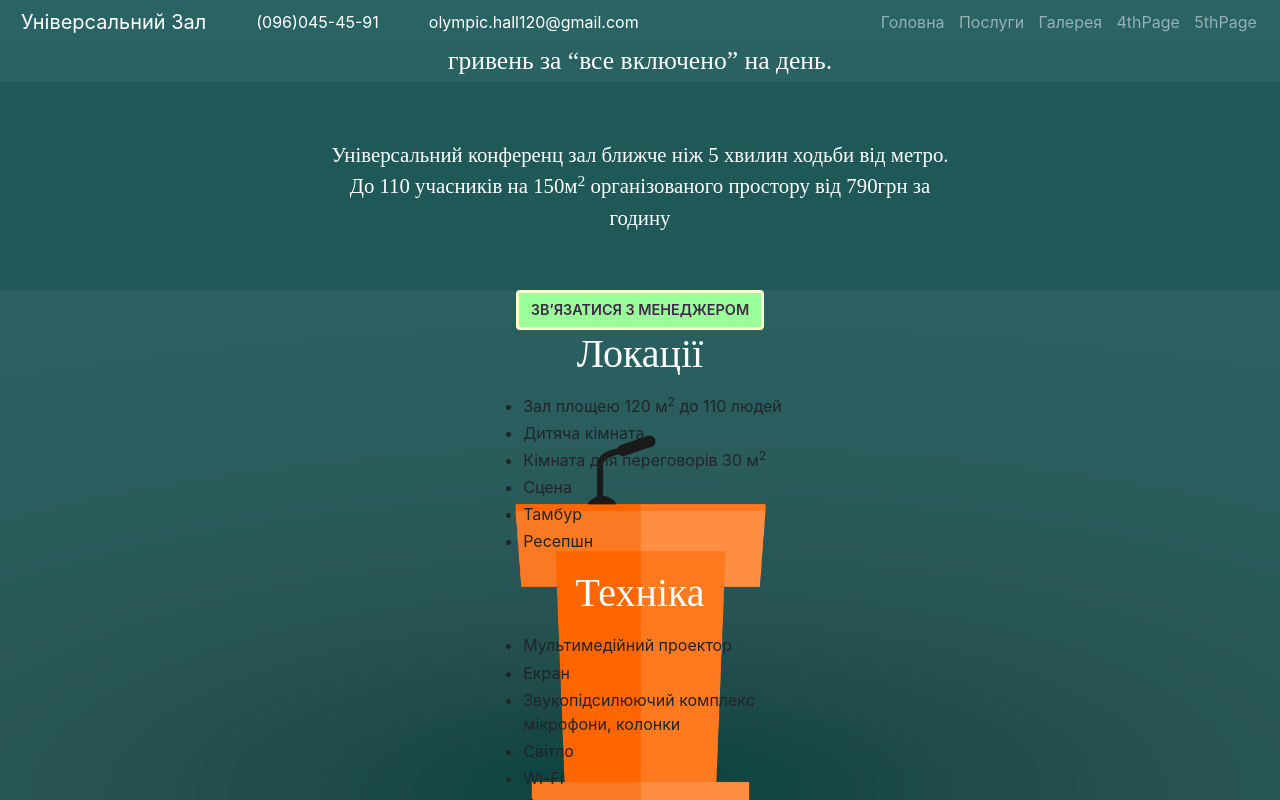
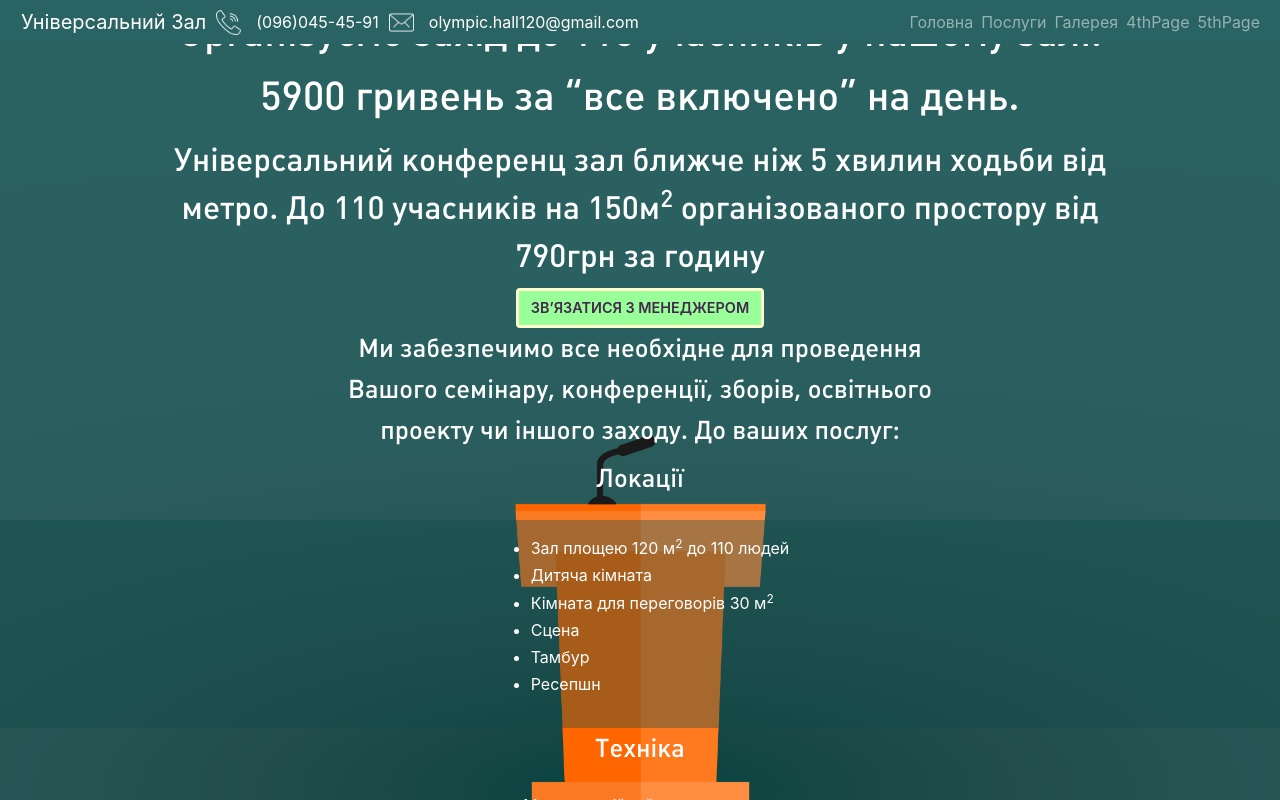
Before and after one commit to markbugatti/olympicHallApp, a website: page app/index.html in a window 1280 px wide. Drawn offline with nearby package versions, Linux system fonts and the light colour scheme; a web font is replaced by a local one.

Commit message:
second page first slide adjusted

```diff
--- a/app/index.html
+++ b/app/index.html
@@ -80,13 +80,13 @@
 <div id="fullpage" class="fullpage-wrapper">
     <div class="section" id="section1">
         <div class="d-inline-flex flex-column justify-content-between" id="first-container">
-            <div class="">
+            <div>
                 <h1>
                     Організуємо захід до 110 учасників у нашому залі:
                     5900 гривень за “все включено” на день.
                 </h1>
             </div>
-            <div class="d-inline-flex flex-column justify-content-center" id="subtitle">
+            <div class="d-inline-flex flex-column justify-content-center" id="">
                 <h2>
                     Універсальний конференц зал ближче ніж 5 хвилин ходьби від метро.
                     До 110 учасників на 150м<sup>2</sup> організованого простору від 790грн за годину
@@ -99,14 +99,21 @@
     </div>
     <!--services-->
     <div class="section" id="section2">
-        <div class="slide">
-            <div class="d-inline-flex flex-column" style="width: 20em">
+        <div class="d-inline-flex flex-column h-25 justify-content-center" id="crosstitle">
+            <h1>Ми забезпечимо все необхідне для проведення Вашого семінару,
+                конференції, зборів, освітнього проекту чи іншого заходу.
+                До ваших послуг:
+            </h1>
+        </div>
+        <div class="slide" style="height: 75%">
+            <div class="d-inline-flex flex-column"   style="width: 20em">
+
                 <div style="padding-bottom: 0.8em">
                     <h1>
                         Локації</br>
                     </h1>
                 </div>
-                <div class="text-left">
+                <div class="d-inline-flex flex-column justify-content-center text-left" id="subtitle" style="background-color: #0c4c495c">
                     <ul>
                         <li>Зал площею 120 м<sup>2</sup> до 110 людей</li>
                         <li>Дитяча кімната</li>
@@ -140,16 +147,13 @@
             </div>
         </div>
         <div class="slide active">
-            <div class="container" style="width: 20em">
-                <div class="row">
-                    <div class="col" style="padding-bottom: 0.8em">
+            <div class="d-inline-flex flex-column" style="width: 20em">
+                <div style="padding-bottom: 0.8em">
                     <h1>
                         Інвентар
                     </h1>
                 </div>
-                </div>
-                <div class="row ">
-                    <div class="col text-left">
+                <div class="text-left">
                     <ul>
                         <li>Стільці</li>
                         <li>Столи</li>
@@ -161,18 +165,14 @@
                 </div>
             </div>
         </div>
-        </div>
         <div class="slide">
-            <div class="container" style="width: 20em">
-                <div class="row">
-                    <div class="col" style="padding-bottom: 0.8em">
+            <div class="d-inline-flex flex-column" style="width: 20em">
+                <div style="padding-bottom: 0.8em">
                     <h1>
                         Кава-брейк
                     </h1>
                 </div>
-                </div>
-                <div class="row ">
-                    <div class="col text-left">
+                <div class="text-left">
                     <ul>
                         <li>Кавова зона</li>
                         <li>Кулер</li>
@@ -184,24 +184,19 @@
                 </div>
             </div>
         </div>
-        </div>
         <div class="slide">
-            <div class="container" style="width: 20em">
-                <div class="row">
-                    <div class="col" style="padding-bottom: 0.8em">
+            <div class="d-inline-flex flex-column" style="width: 15em">
+                <div style="padding-bottom: 0.8em">
                     <h1>
                         Дитяча
                     </h1>
                 </div>
-                </div>
-                <div class="row ">
-                    <div class="col text-left">
+                <div class="text-left">
                     <ul>
                         <li>Іграшки</li>
                         <li>Олівці</li>
                         <li>Папір</li>
                     </ul>
-                    </div>
                 </div>
             </div>
         </div>
--- a/app/styles.css
+++ b/app/styles.css
@@ -1,9 +1,4 @@
 /*fonts declaration*/
-@font-face {
-    font-family: "PlumbBolt";
-    src: url('fonts/PlumbBoldC.ttf') format("truetype")
-}
-
 @font-face {
     font-family: "PlumbMedium";
     src: url('fonts/PlumbMediumC.ttf') format("truetype")
@@ -28,12 +23,10 @@
         background: url("imgs/background/table_desktop.png");
     }
 }
+/*-------------------------------------*/
 
-
-
+/*Adjust properly background attachment*/
 body {
-    /*background: url("imgs/background/gradient.png");*/
-    /*position: fixed;*/
     left: 0;
     top: 0;
     width: 100%;
@@ -47,17 +40,10 @@ body {
     background-attachment: fixed;
     background-repeat: no-repeat;
     background-position: center bottom;
-    /*background: radial-gradient(circle, rgba(0,68,63,1) 0%, rgba(43,83,83,1) 100%);*/
 }
+/*-----------------*/
 
-h1, h2, h3, h4, h5, h6 {
-    font-weight: normal;
-    font-size: 100%;
-    margin: 0;
-    padding: 0;
-    color: #444
-}
-
+/*navbar adjustment*/
 a, span, .navbar {
     transition: all 300ms linear;
     /*transition-delay: 1s;*/
@@ -97,14 +83,19 @@ a.nav-contacts {
 a.nav-link {
     padding: 0 !important
 }
+/*-----------*/
 
+/*setup font*/
 h1, h2 {
     font-family: PlumbMedium;
     color: #fff;
 }
 /*----------------------------*/
 
-/*Fullpage sections adjustment*/
+/*Fullpage sections. setup background for navbar color changing*/
+.fp-tableCell {
+    height: 100% !important;
+}
 .section {
     text-align: center;
     background-color: rgba(42, 99, 99, 0)
@@ -119,24 +110,14 @@ h1, h2 {
 }
 /*---------*/
 
-/*table div*/
-/*.table {*/
-/*!*background-attachment: ;*!*/
-    /*background-repeat: no-repeat;*/
-    /*z-index: 100;*/
-    /*!*background-image: url("imgs/background/table.png");*!*/
-    /*!*background-size: 250px;*!*/
-/*}*/
-/*-------------------------*/
-
 
 /*first Page content adjust*/
-#first-container {
+#first-container, second-container {
     width: 100%;
     height: 95%;
 }
 
-#section1 h1 {
+#section1 h1, #section2 h1 {
     font-size: 1.6em;
     /*position: relative;*/
     padding: 0 4px;
@@ -168,8 +149,15 @@ h1, h2 {
     border-width: unset;
 }
 
-li {
-    margin: .2em
+/*second Page adjust*/
+#crosstitle {
+    width: 20em;
+}
+
+
+.slide li {
+    margin: .2em;
+    color: #fff;
 }
 
 .col {
@@ -196,13 +184,13 @@ li {
 }
 
 @media screen and (min-height: 550px) {
-    #first-container {
+    #first-container, second-container{
         height: 85%
     }
     #subtitle {
         height: 13em;
     }
-    #section1 h1 {
+    #section1 h1, #section2 h1 {
         line-height: 1.6em;
     }
     #section1 h2 {
@@ -211,7 +199,9 @@ li {
 }
 
 @media screen and (min-width: 576px) {
-
+    #crosstitle {
+        width: 35em;
+    }
 }
 
 @media screen and (min-width: 768px) {
@@ -222,7 +212,7 @@ li {
     /*div.fp-tableCell {*/
         /*!*vertical-align: top;*!*/
     /*}*/
-    #first-container  {
+    #first-container, second-container  {
         vertical-align: top;
         height: 70%;
         width: 40em;
@@ -234,6 +224,11 @@ li {
         /*background-color: transparent;*/
         /*height: auto*/
     /*}*/
+
+    #crosstitle {
+        width: 40em;
+    }
+
     a.nav-link {
         margin: 0 4px !important;
     }
@@ -257,6 +252,17 @@ li {
     .fp-controlArrow {
         display: block
     }
+    #first-container, second-container  {
+        width: 1000px;
+    }
+    #section1 h1 {
+        font-size: 2.5em;
+    }
+    #section1 h2 {
+        font-size: 2em;
+        /*margin-bottom: 8em;*/
+    }
+
 }
 
 @media screen and (min-width: 1200px) {
```
Also changed, not shown: app/fonts/PlumbMediumC.ttf (added), app/imgs/icons/call.png (added), app/imgs/icons/call16.png (added), app/imgs/icons/call32.png (added), app/imgs/icons/email.png (added), app/imgs/icons/email16.png (added), app/imgs/icons/mail.png (added), app/imgs/icons/mail16.png (added), app/imgs/icons/mail32.png (added), 1 other file. Lines whose indentation alone changed are shown as unchanged.
